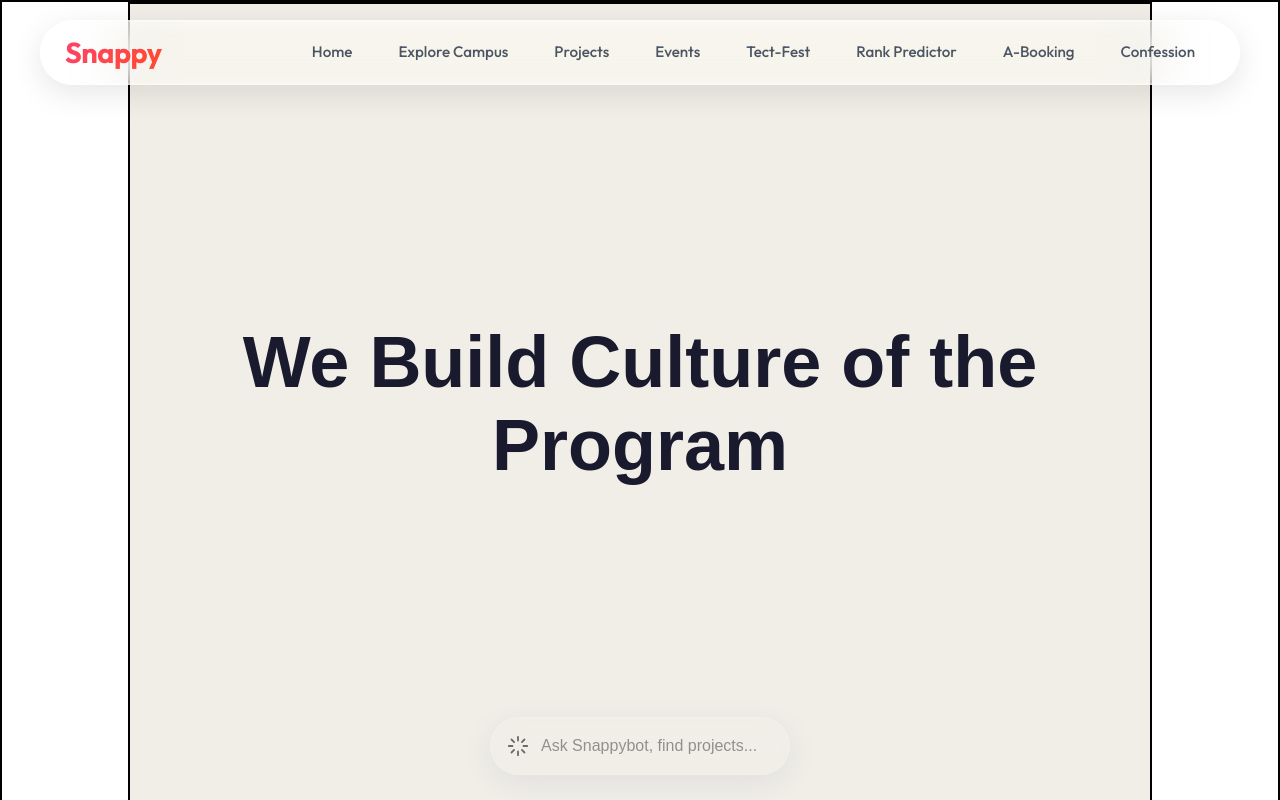
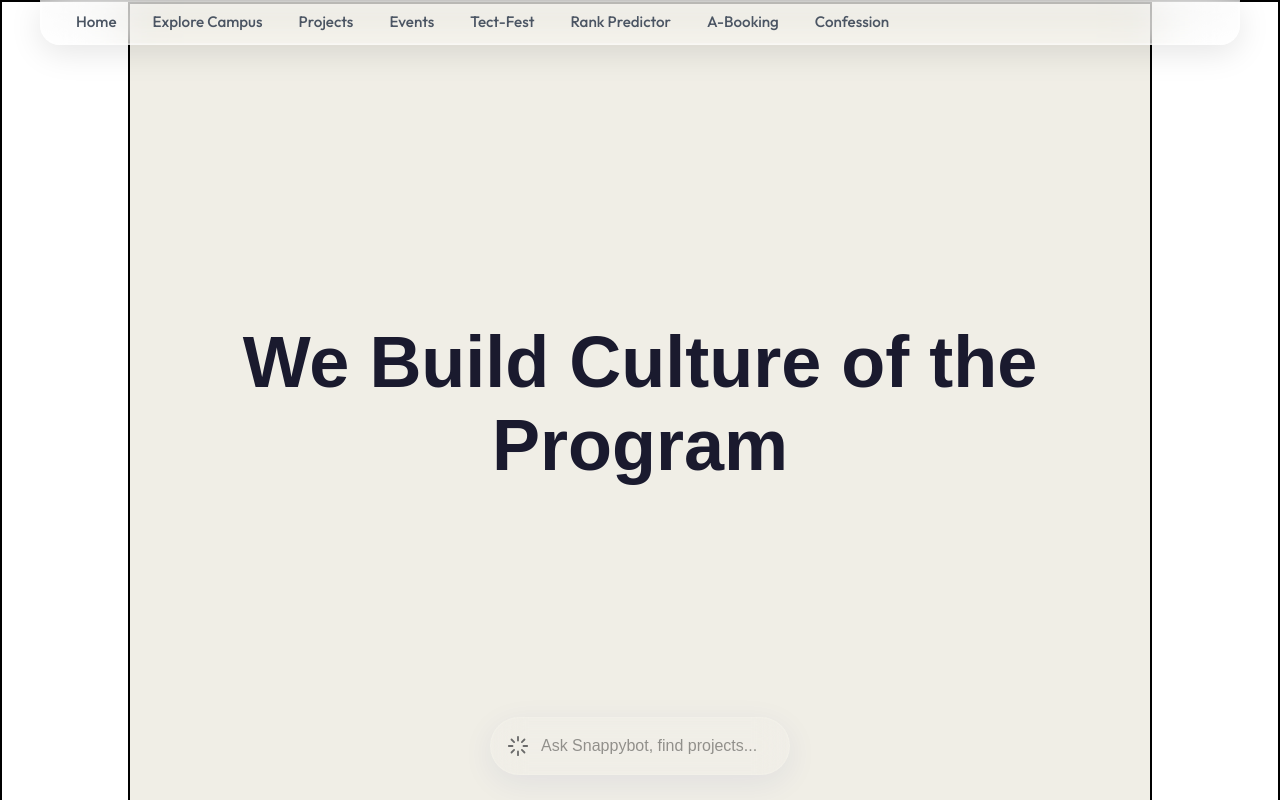
Before and after one commit to nayaknishant656/snappy-poornima, a Next.js app: page / in a window 1280 px wide. Shown: the top 800 px of the page. Built offline with nearby package versions, Linux system fonts and the light colour scheme.

Commit message:
removed the logo and Made Simplistic Header for the Platform so that it can showed very Minimistic

```diff
--- a/components/Gallery/MarqueeDemo.jsx
+++ b/components/Gallery/MarqueeDemo.jsx
@@ -34,7 +34,7 @@ const ReviewCard = ({ img, name, username, body }) => (
 
 export function MarqueeDemo() {
     return (
-        <div className="relative flex h-[500px] w-full flex-col items-center justify-center overflow-hidden rounded-lg border bg-background md:shadow-xl">
+        <div className="relative flex h-[350px] w-full flex-col items-center justify-center overflow-hidden rounded-lg border bg-background md:shadow-xl">
             <Marquee pauseOnHover className="[--duration:20s]">
                 {firstRow.map((review) => (
                     <ReviewCard key={review.username} {...review} />
--- a/components/header/header.css
+++ b/components/header/header.css
@@ -6,7 +6,7 @@
   left: 0;
   width: 100%;
   z-index: 1000;
-  padding: 20px 0;
+  padding: 0;
   /* Creates the floating effect */
   display: flex;
   justify-content: center;
@@ -26,8 +26,8 @@
   display: flex;
   align-items: center;
   justify-content: space-between;
-  padding: 10px 24px;
-  border-radius: 100px;
+  padding: 4px 20px;
+  border-radius: 0 0 20px 20px;
 
   /* Enhanced Premium Glassmorphism */
   background: rgba(255, 255, 255, 0.4);
@@ -51,28 +51,7 @@
   box-shadow: 0 12px 40px 0 rgba(0, 0, 0, 0.12), inset 0 0 0 1px rgba(255, 255, 255, 0.6);
 }
 
-.logo_header {
-  display: flex;
-  align-items: center;
-}
 
-.logo_header h1 {
-  margin: 0;
-  font-size: 1.8rem;
-  font-weight: 700;
-  /* Premium vibrant gradient for the logo */
-  background: linear-gradient(135deg, #ff416c 0%, #ff4b2b 100%);
-  -webkit-background-clip: text;
-  -webkit-text-fill-color: transparent;
-  background-clip: text;
-  cursor: pointer;
-  letter-spacing: -0.5px;
-  transition: opacity 0.3s ease;
-}
-
-.logo_header h1:hover {
-  opacity: 0.8;
-}
 
 .navigation_header {
   display: flex;
@@ -95,7 +74,7 @@
   /* Sleek cool gray */
   font-size: 0.95rem;
   font-weight: 500;
-  padding: 10px 20px;
+  padding: 6px 15px;
   border-radius: 50px;
   transition: all 0.3s cubic-bezier(0.4, 0, 0.2, 1);
   position: relative;
@@ -136,9 +115,9 @@
 @media (max-width: 992px) {
   .body-parent_header {
     flex-direction: column;
-    padding: 16px;
-    border-radius: 24px;
-    gap: 16px;
+    padding: 10px;
+    border-radius: 0 0 16px 16px;
+    gap: 10px;
   }
 
   .navigation_header {
--- a/components/header/header.jsx
+++ b/components/header/header.jsx
@@ -6,9 +6,7 @@ export default function Header() {
     <div className="grandparent_header">
       <div className="parent_header">
         <div className="body-parent_header">
-          <div className="logo_header ">
-            <h1>Snappy</h1>
-          </div>
+
           <div className="navigation_header">
             <button className=" "><Link href="/">Home</Link></button>
             <button><Link href="/campus">Explore Campus</Link></button>
```
